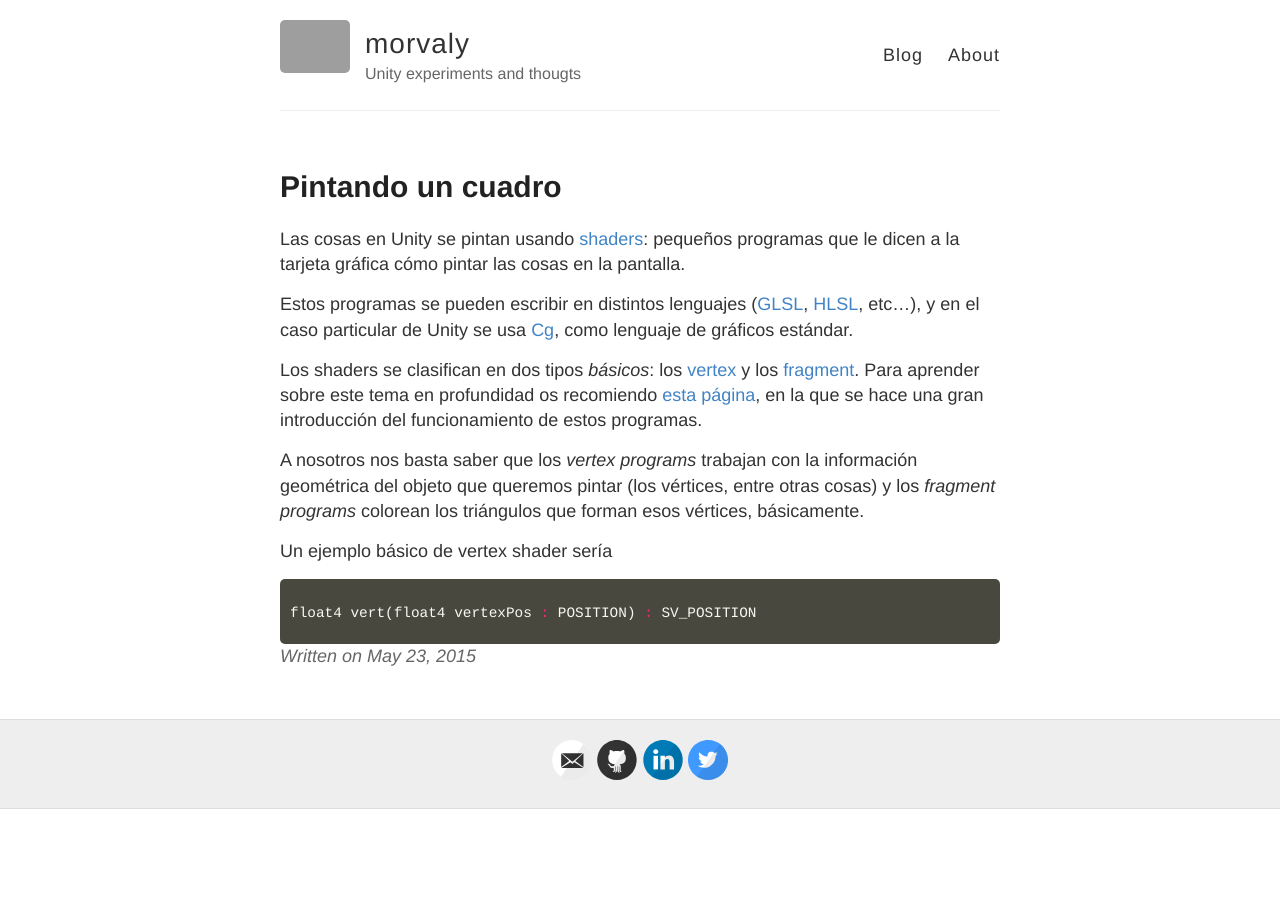
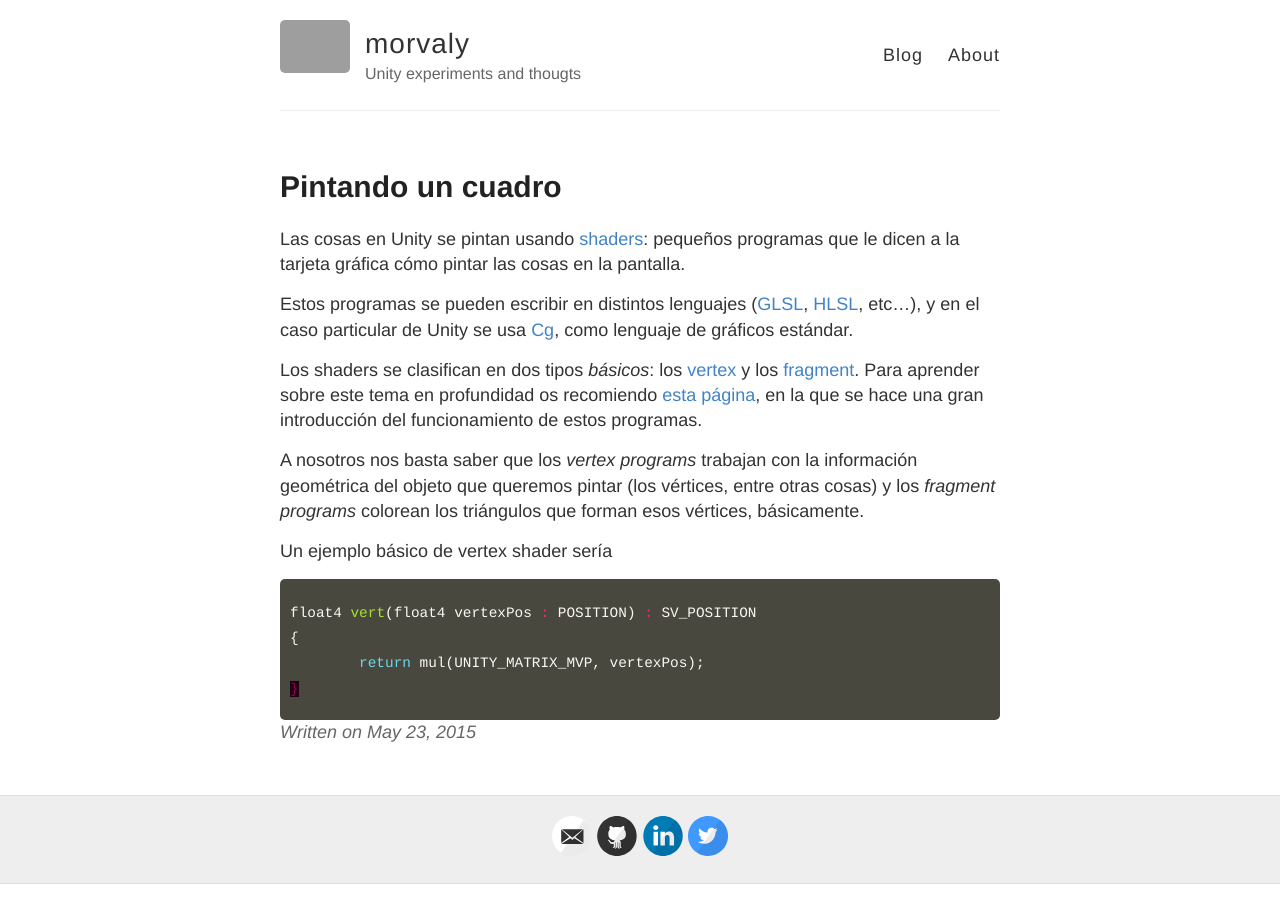
Before and after one commit to josemorval/UnityArchive, a Jekyll site: the page built from _posts/2015-05-23-pintandocuadro.md, in a window 1280 px wide. Built offline with Jekyll 4.4.1, drawn with Linux system fonts in a browser that asks for light colours; Markdown is read by kramdown in place of the engine named in the settings; grey boxes are pictures that could not be loaded.

Commit message:
Updated 2015-05-23-pintandocuadro.md

````diff
--- a/_posts/2015-05-23-pintandocuadro.md
+++ b/_posts/2015-05-23-pintandocuadro.md
@@ -18,4 +18,7 @@ A nosotros nos basta saber que los _vertex programs_ trabajan con la informació
 Un ejemplo básico de vertex shader sería
 ```c
 float4 vert(float4 vertexPos : POSITION) : SV_POSITION
+{
+	return mul(UNITY_MATRIX_MVP, vertexPos);
+}
 ```
````
